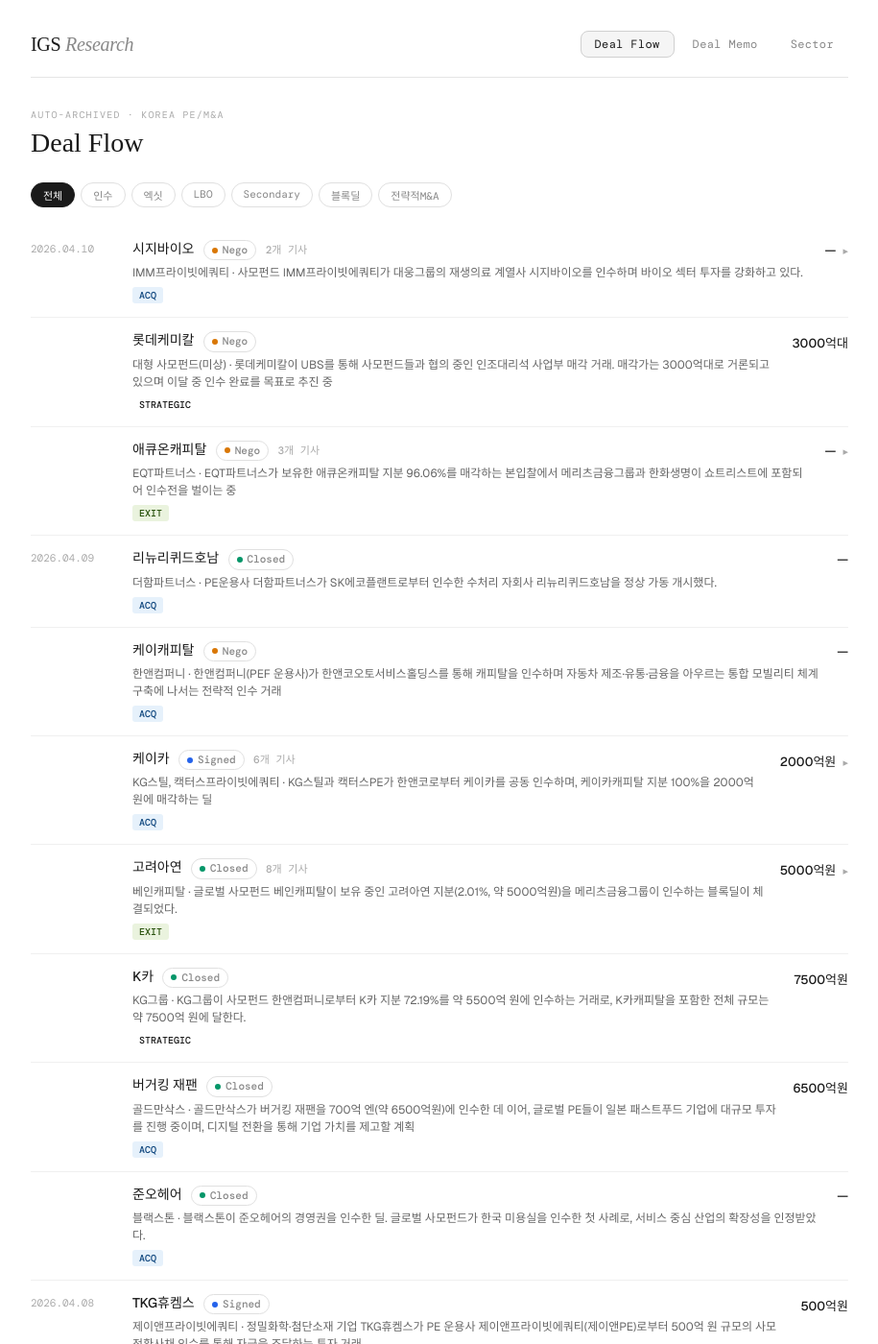
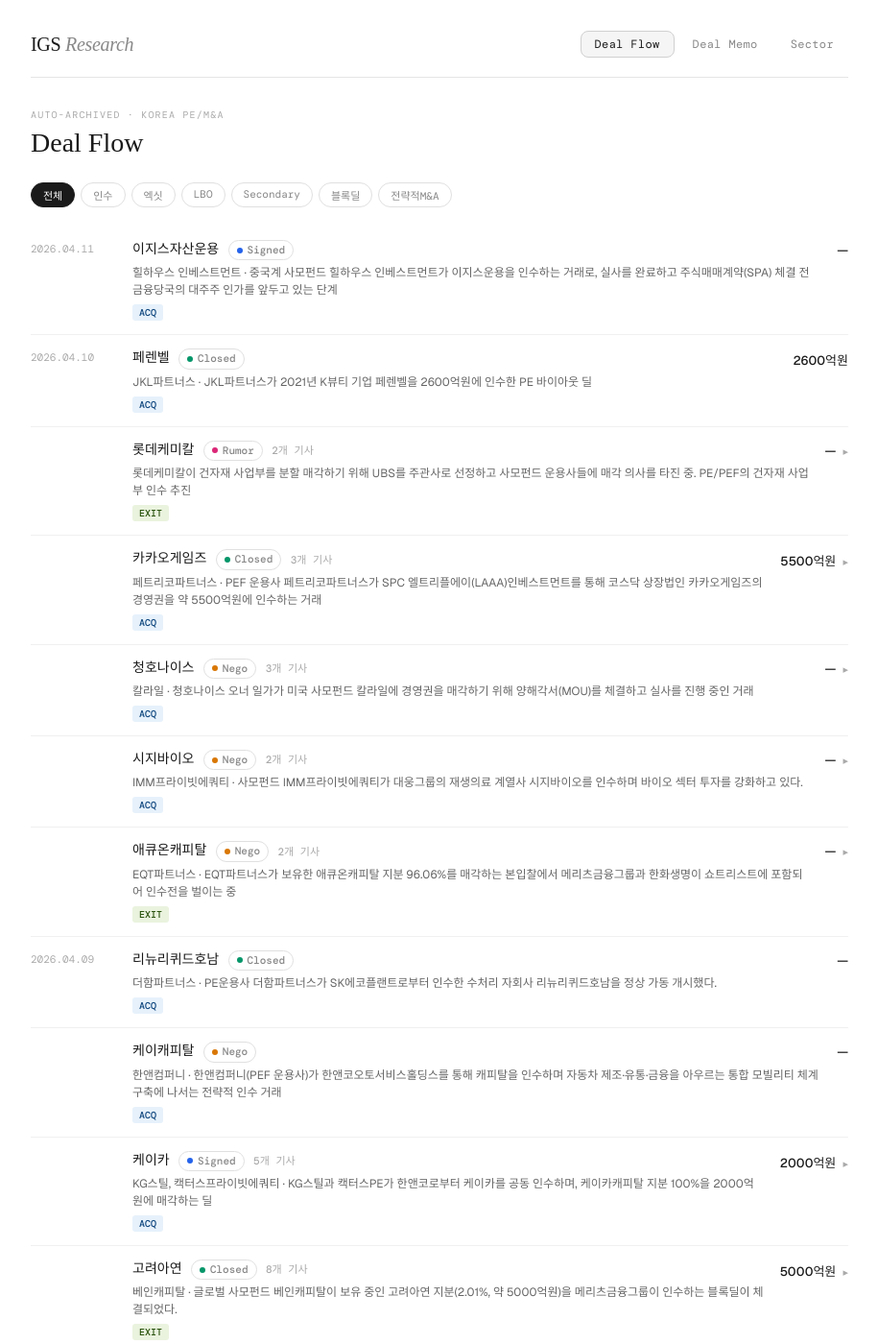
Before and after one commit to ingyu-song/igs-research, a Jekyll site: the page built from index.html, in a window 1280 px wide and 1400 px high. Shown: the whole window at 96% size, without its empty margins (182-1097 px from the left). Built offline with Jekyll 4.4.1, drawn with Linux system fonts in a browser that asks for light colours; some web fonts are replaced; part of the change alters nothing that is shown; some of the changed text lies outside the part shown.

Commit message:
auto: update deals 2026.04.11

```diff
--- a/_data/deals.json
+++ b/_data/deals.json
@@ -1,4 +1,116 @@
 [
+  {
+    "title": "이지스운용, 중국 사모펀드에 매각 앞두고 '증권 강화' 박차",
+    "summary": "중국계 사모펀드 힐하우스 인베스트먼트가 이지스운용을 인수하는 거래로, 실사를 완료하고 주식매매계약(SPA) 체결 전 금융당국의 대주주 인가를 앞두고 있는 단계",
+    "company": "이지스자산운용",
+    "acquirer": "힐하우스 인베스트먼트",
+    "type": "acq",
+    "tags": [
+      "acq"
+    ],
+    "ev": null,
+    "deal_stage": "계약",
+    "url": "https://www.ceoscoredaily.com/page/view/2026041015325903173",
+    "date": "2026.04.11"
+  },
+  {
+    "title": "[주간사모펀드] 베인캐피탈, '최윤범 백기사' 엑시트…메리츠금융이 바...",
+    "summary": "스틱얼터너티브자산운용과 한국투자프라이빗에쿼티 컨소시엄이 SK그룹의 에너지 인프라 자회사 SK엠유와 울산GPS를 인수하는 1.6조 규모의 딜을 추진 중",
+    "company": "SK에너지유통|울산GPS",
+    "acquirer": "스틱얼터너티브자산운용|한국투자프라이빗에쿼티",
+    "type": "acq",
+    "tags": [
+      "acq"
+    ],
+    "ev": "1.6조원",
+    "deal_stage": "협상",
+    "url": "https://news.tf.co.kr/read/economy/2311949.htm",
+    "date": "2026.04.11"
+  },
+  {
+    "title": "동남아·중동서 글로벌로…썸바이미 '대박' [K뷰티 숨은 거인]",
+    "summary": "JKL파트너스가 2021년 K뷰티 기업 페렌벨을 2600억원에 인수한 PE 바이아웃 딜",
+    "company": "페렌벨",
+    "acquirer": "JKL파트너스",
+    "type": "acq",
+    "tags": [
+      "acq"
+    ],
+    "ev": "2600억원",
+    "deal_stage": "완료",
+    "url": "https://www.mk.co.kr/article/12007328",
+    "date": "2026.04.10"
+  },
+  {
+    "title": "[단독] 아주산업, 그린에코솔루션 인수 추진…노앤파트너스와 각축전 [...",
+    "summary": "레미콘 제조·납품 업체인 아주산업이 한앤컴퍼니가 매각 중인 그린에코솔루션 인수를 추진하고 있으며, 한국투자프라이빗에쿼티 등과 함께 쇼트리스트에 포함되어 있다.",
+    "company": "그린에코솔루션",
+    "acquirer": "아주산업",
+    "type": "strategic",
+    "tags": [
+      "strategic"
+    ],
+    "ev": null,
+    "deal_stage": "협상",
+    "url": "https://www.sedaily.com/article/20030953?ref=naver",
+    "date": "2026.04.10"
+  },
+  {
+    "title": "롯데케미칼, 건자재사업 판다…구조조정 본격 '시동'",
+    "summary": "롯데케미칼이 건자재 사업부를 분할 매각하기 위해 UBS를 주관사로 선정하고 사모펀드 운용사들에 매각 의사를 타진 중. PE/PEF의 건자재 사업부 인수 추진",
+    "company": "롯데케미칼",
+    "acquirer": null,
+    "type": "exit",
+    "tags": [
+      "exit"
+    ],
+    "ev": null,
+    "deal_stage": "소문",
+    "url": "https://www.hankyung.com/article/2026041030651",
+    "date": "2026.04.10"
+  },
+  {
+    "title": "광장, 올해 1분기 M&A 자문 '압도적 존재감'",
+    "summary": "PEF 운용사 페트리코파트너스가 SPC 엘트리플에이(LAAA)인베스트먼트를 통해 코스닥 상장법인 카카오게임즈의 경영권을 약 5500억원에 인수하는 거래",
+    "company": "카카오게임즈",
+    "acquirer": "페트리코파트너스",
+    "type": "acq",
+    "tags": [
+      "acq"
+    ],
+    "ev": "5500억원",
+    "deal_stage": "완료",
+    "url": "https://biz.heraldcorp.com/article/10714368?ref=naver",
+    "date": "2026.04.10"
+  },
+  {
+    "title": "[창업자의 갑작스러운 부재, 경영권 승계] 실적은 650억 역대급인데 '3천...",
+    "summary": "청호나이스 오너 일가가 미국 사모펀드 칼라일에 경영권을 매각하기 위해 양해각서(MOU)를 체결하고 실사를 진행 중인 거래",
+    "company": "청호나이스",
+    "acquirer": "칼라일",
+    "type": "acq",
+    "tags": [
+      "acq"
+    ],
+    "ev": null,
+    "deal_stage": "협상",
+    "url": "https://www.ilyoseoul.co.kr/news/articleView.html?idxno=515531",
+    "date": "2026.04.10"
+  },
+  {
+    "title": "[단독] 롯데케미칼 계열 롯데에코월 매물로... 2000억 수준",
+    "summary": "롯데에너지머티리얼즈가 보유한 롯데에코월의 경영권 100% 지분 매각을 추진 중인 전략적 M&A 딜로, 매각 규모는 약 2000억원대",
+    "company": "롯데에코월",
+    "acquirer": "롯데에너지머티리얼즈",
+    "type": "exit",
+    "tags": [
+      "exit"
+    ],
+    "ev": "2000억원",
+    "deal_stage": "소문",
+    "url": "https://biz.chosun.com/stock/market_trend/2026/04/11/OMA2IEONBJATHJJOH44CUOBHDM/?utm_source=naver&utm_medium=original&utm_campaign=biz",
+    "date": "2026.04.10"
+  },
   {
     "title": "IMM PE, 시지바이오로 밸류업 신화 재현한다",
     "summary": "사모펀드 IMM프라이빗에쿼티가 대웅그룹의 재생의료 계열사 시지바이오를 인수하며 바이오 섹터 투자를 강화하고 있다.",
@@ -1297,117 +1409,5 @@
     "deal_stage": "협상",
     "url": "https://www.ajunews.com/view/20260402145144957",
     "date": "2026.04.02"
-  },
-  {
-    "title": "라인야후, 신생PE 통해 카겜 인수... 카카오는 구주 24% 팔며 2500억 현금...",
-    "summary": "페트리코파트너스가 라인야후를 출자자로 확보하여 카카오게임즈의 경영권을 인수하는 딜. 카카오는 보유 지분의 24%를 매각하며 약 2500억원의 현금을 확보",
-    "company": "카카오게임즈",
-    "acquirer": "페트리코파트너스",
-    "type": "acq",
-    "tags": [
-      "acq"
-    ],
-    "ev": null,
-    "deal_stage": "협상",
-    "url": "https://biz.chosun.com/stock/market_trend/2026/04/02/MQKVLXGL35BXPBMRH4D5XIF26Y/?utm_source=naver&utm_medium=original&utm_campaign=biz",
-    "date": "2026.04.02"
-  },
-  {
-    "title": "[단독] 더존비즈온 김용우 회장, 일본 자회사 되산다",
-    "summary": "EQT파트너스의 더존비즈온 인수가 진행 중인 상황에서 창업주 김용우 회장이 더존비즈온의 일본 자회사 제노랩을 되사는 방안을 추진 중. 제노랩의 창업주 지분 회수 거래.",
-    "company": "제노랩",
-    "acquirer": "김용우",
-    "type": "strategic",
-    "tags": [
-      "strategic"
-    ],
-    "ev": null,
-    "deal_stage": "협상",
-    "url": "https://biz.chosun.com/stock/market_trend/2026/04/02/W6OTITWVPBDCHAR2AHTKGPAABU/?utm_source=naver&utm_medium=original&utm_campaign=biz",
-    "date": "2026.04.02"
-  },
-  {
-    "title": "케이카, 중고차 개인 거래 사업 진출…하반기 KGM과 시너지 예고",
-    "summary": "KG그룹이 한앤컴퍼니로부터 케이카를 인수하는 딜로, 주식매매 계약이 6월 30일 완료될 예정이며 인수 후 중고차 C2C 사업 진출과 KGM과의 시너지를 추진하는 전략적 M&A",
-    "company": "케이카",
-    "acquirer": "KG그룹",
-    "type": "strategic",
-    "tags": [
-      "strategic"
-    ],
-    "ev": null,
-    "deal_stage": "계약",
-    "url": "https://www.news1.kr/industry/auto-industry/6123677",
-    "date": "2026.04.03"
-  },
-  {
-    "title": "[마켓Q] 한앤코, 케이카 등 잇단 엑시트 성공...'중꺾마'",
-    "summary": "대한항공이 한앤컴퍼니로부터 보유하고 있던 대한항공씨앤디서비스 지분 80%를 7500억원에 재인수하는 거래. 한앤컴퍼니의 엑싯 사례를 다루는 기사.",
-    "company": "대한항공씨앤디서비스",
-    "acquirer": "대한항공",
-    "type": "strategic",
-    "tags": [
-      "strategic"
-    ],
-    "ev": "7500억원",
-    "deal_stage": "완료",
-    "url": "https://www.asiatime.co.kr/article/20260401500429",
-    "date": "2026.04.01"
-  },
-  {
-    "title": "[단독] SK이노의 대한송유관 지분, IMM인베 품으로",
-    "summary": "SK이노베이션이 보유한 대한송유관 지분을 IMM인베스트먼트가 인수하는 블록딜. SK그룹의 인프라 자산 정리 전략의 일환",
-    "company": "대한송유관공사",
-    "acquirer": "IMM인베스트먼트",
-    "type": "block",
-    "tags": [
-      "block"
-    ],
-    "ev": null,
-    "deal_stage": "완료",
-    "url": "https://www.mk.co.kr/article/11999479",
-    "date": "2026.03.26"
-  },
-  {
-    "title": "현대차 렌터카 진출, KGM은 K Car 인수…모빌리티 판 바뀐다",
-    "summary": "KG그룹이 PE사 캑터스프라이빗과 공동 투자 방식으로 직영 중고차 플랫폼 K Car를 인수하는 거래",
-    "company": "K Car",
-    "acquirer": "KG그룹, 캑터스프라이빗",
-    "type": "strategic",
-    "tags": [
-      "strategic"
-    ],
-    "ev": null,
-    "deal_stage": "계약",
-    "url": "https://www.pinpointnews.co.kr/news/articleView.html?idxno=442213",
-    "date": "2026.04.03"
-  },
-  {
-    "title": "애큐온캐피탈, 매각 입찰 흥행… 저축은행 '서울 영업' 통했다",
-    "summary": "PE펀드 EQT파트너스가 보유한 애큐온캐피탈의 매각 입찰을 추진 중이며, 기업가치는 1조~1조3000억원대로 평가되고 있는 엑싯 딜",
-    "company": "애큐온캐피탈",
-    "acquirer": "EQT파트너스",
-    "type": "exit",
-    "tags": [
-      "exit"
-    ],
-    "ev": "1조~1조3000억원",
-    "deal_stage": "협상",
-    "url": "https://www.etoday.co.kr/news/view/2572155",
-    "date": "2026.04.02"
-  },
-  {
-    "title": "[단독] SK에코플랜트, 금리 7.5% 주고 FI들 지분 되산다",
-    "summary": "SK에코플랜트가 FI(금융투자자)들이 보유한 전환우선주 약 6000억원어치와 보통주 약 2000억원어치를 인수하는 조기 정산 거래. IPO 무산으로 인한 기존 주주와 FI 간의 지분 정리 거래",
-    "company": "SK에코플랜트",
-    "acquirer": "SK에코플랜트",
-    "type": "sec",
-    "tags": [
-      "sec"
-    ],
-    "ev": "8000억원",
-    "deal_stage": "완료",
-    "url": "https://biz.chosun.com/stock/market_trend/2026/04/02/4SLMTH5P2FF6DGL77YORT6V27M/?utm_source=naver&utm_medium=original&utm_campaign=biz",
-    "date": "2026.04.02"
   }
 ]
```
